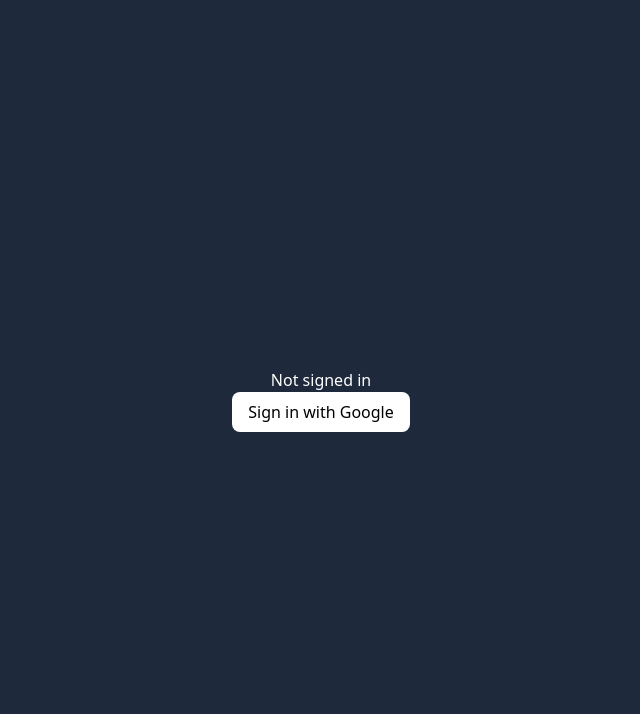
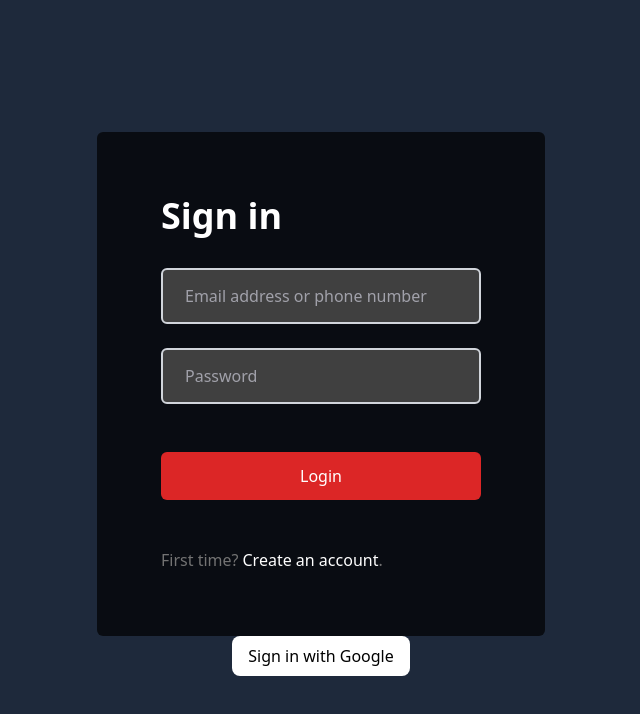
Before and after one commit to kbuhantsev/EcommerceAdmin, a Next.js app: page / in a window 1280 px wide. Shown: the top 714 px of the page, without its empty margins (319-959 px from the left). Built offline with nearby package versions, Linux system fonts and the light colour scheme; no server answers.

Commit message:
login form

```diff
--- /dev/null
+++ b/components/AuthForm.js
@@ -0,0 +1,97 @@
+import React, { useCallback, useEffect, useState } from "react";
+import { useSession, signIn } from "next-auth/react";
+import Input from "./Input";
+import { useRouter } from "next/router";
+
+const AuthForm = () => {
+  const [email, setEmail] = useState("");
+  const [name, setName] = useState("");
+  const [password, setPassword] = useState("");
+
+  const [variant, setVariant] = useState("login");
+
+  const { data: session } = useSession();
+  const router = useRouter();
+
+  useEffect(() => {
+    if (session) {
+      router.push("/");
+    }
+  }, []);
+
+  const toggleVariant = useCallback(() => {
+    setVariant((currentVariant) =>
+      currentVariant === "login" ? "register" : "login"
+    );
+  }, []);
+
+  const login = () => {};
+  const register = () => {};
+
+  return (
+    <div className="flex justify-center w-screen">
+      <div className="bg-black bg-opacity-70 px-16 py-16 self-center mt-2 lg:w-2/5 lg:max-w-md rounded-md w-full">
+        <h2 className="text-white text-4xl mb-8 font-semibold">
+          {variant === "login" ? "Sign in" : "Register"}
+        </h2>
+        <div className="flex flex-col gap-4">
+          {variant === "register" && (
+            <Input
+              id="name"
+              type="text"
+              label="Username"
+              value={name}
+              onChange={(e) => setName(e.target.value)}
+            />
+          )}
+          <Input
+            id="email"
+            type="email"
+            label="Email address or phone number"
+            value={email}
+            onChange={(e) => setEmail(e.target.value)}
+          />
+          <Input
+            type="password"
+            id="password"
+            label="Password"
+            value={password}
+            onChange={(e) => setPassword(e.target.value)}
+          />
+        </div>
+        <button
+          onClick={variant === "login" ? login : register}
+          className="bg-red-600 py-3 text-white rounded-md w-full mt-10 hover:bg-red-700 transition"
+        >
+          {variant === "login" ? "Login" : "Sign up"}
+        </button>
+        {/* <div className="flex flex-row items-center gap-4 mt-8 justify-center">
+              <div
+                onClick={() => signIn("google", { callbackUrl: "/profiles" })}
+                className="w-10 h-10 bg-white rounded-full flex items-center justify-center cursor-pointer hover:opacity-80 transition"
+              >
+                <FcGoogle size={32} />
+              </div>
+              <div
+                onClick={() => signIn("github", { callbackUrl: "/profiles" })}
+                className="w-10 h-10 bg-white rounded-full flex items-center justify-center cursor-pointer hover:opacity-80 transition"
+              >
+                <FaGithub size={32} />
+              </div>
+            </div> */}
+        <p className="text-neutral-500 mt-12">
+          {variant === "login" ? "First time?" : "Already have an account?"}
+          <span
+            onClick={toggleVariant}
+            className="text-white ml-1 hover:underline cursor-pointer"
+          >
+            {variant === "login" ? "Create an account" : "Login"}
+          </span>
+          .
+        </p>
+      </div>
+    </div>
+  );
+};
+
+export default AuthForm;
--- /dev/null
+++ b/components/Input.js
@@ -0,0 +1,53 @@
+const Input = ({ id, onChange, value, label, type }) => {
+  return (
+    <div className="relative">
+      <input
+        onChange={onChange}
+        value={value}
+        type={type}
+        id={id}
+        className="
+        block
+        rounded-md
+        px-6
+        pt-6
+        pb-1
+        w-full
+        text-md
+      text-white
+      bg-neutral-700
+        appearance-none
+        focus:outline-none
+        focus:ring-0
+        peer
+        invalid:border-b-1
+        "
+        placeholder=" "
+      />
+      <label
+        htmlFor={id}
+        className="
+        absolute
+        text-md
+      text-zinc-400
+        duration-150
+        transform
+        -translate-y-3
+        scale-75
+        top-4
+        z-10
+        origin-[0]
+        left-6
+        peer-placeholder-shown:scale-100
+        peer-placeholder-shown:translate-y-0
+        peer-focus:scale-75
+        peer-focus:-translate-y-3
+      "
+      >
+        {label}
+      </label>
+    </div>
+  );
+};
+
+export default Input;
--- a/components/Layout.js
+++ b/components/Layout.js
@@ -1,5 +1,6 @@
 import Nav from "@/components/Nav";
 import { signIn, useSession } from "next-auth/react";
+import AuthForm from "./AuthForm";
 
 export default function Layout({ children }) {
   const { data: session } = useSession();
@@ -7,9 +8,10 @@
   if (!session) {
     return (
       <div className="bg-slate-800 w-screen h-screen flex flex-col items-center justify-center">
-        <div className="text-center w-full text-white">
+        {/* <div className="text-center w-full text-white">
           Not signed in <br />
-        </div>
+        </div> */}
+        <AuthForm />
         <div>
           <button
             className="text-black bg-white p-2 px-4 rounded-lg hover:bg-gray-300
```
